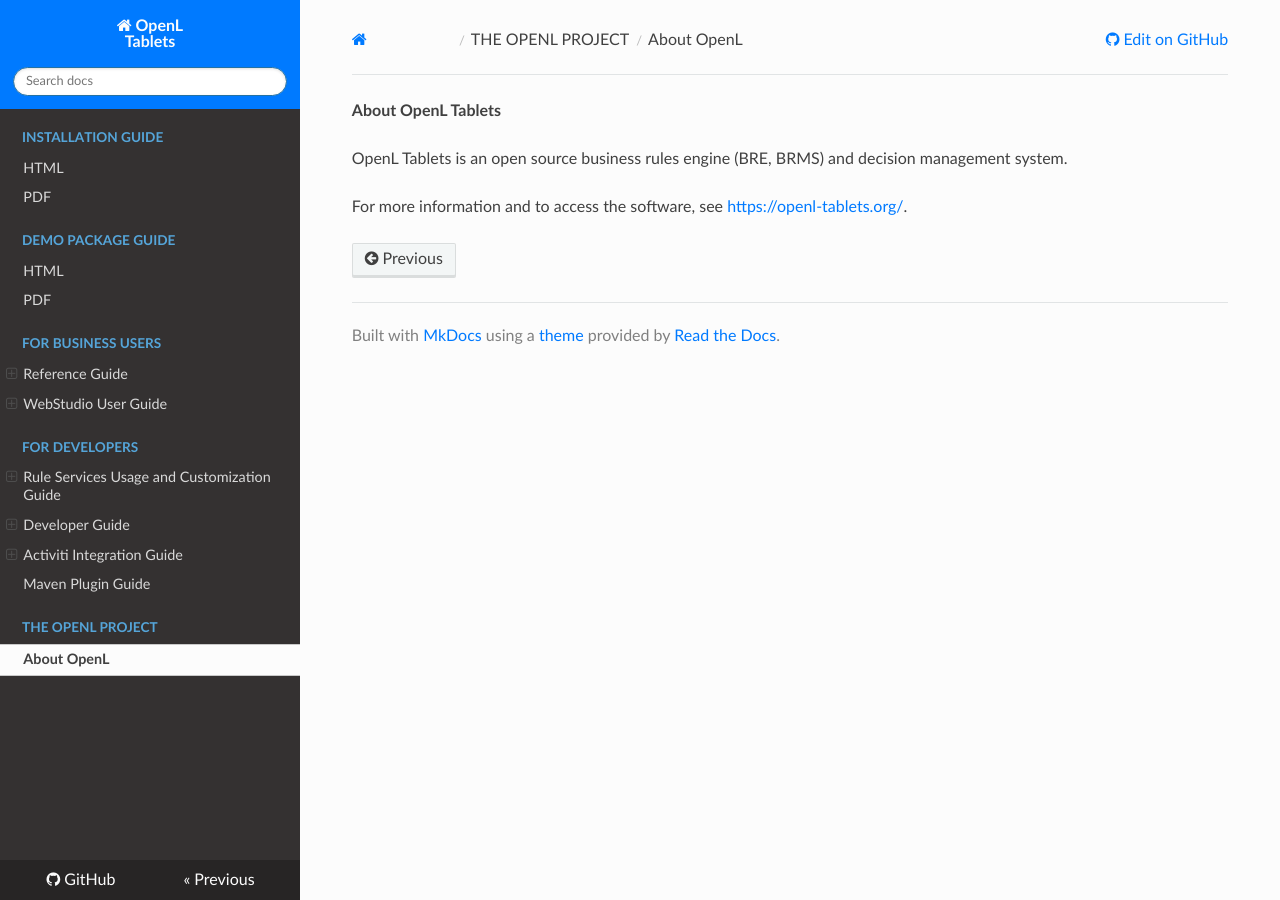
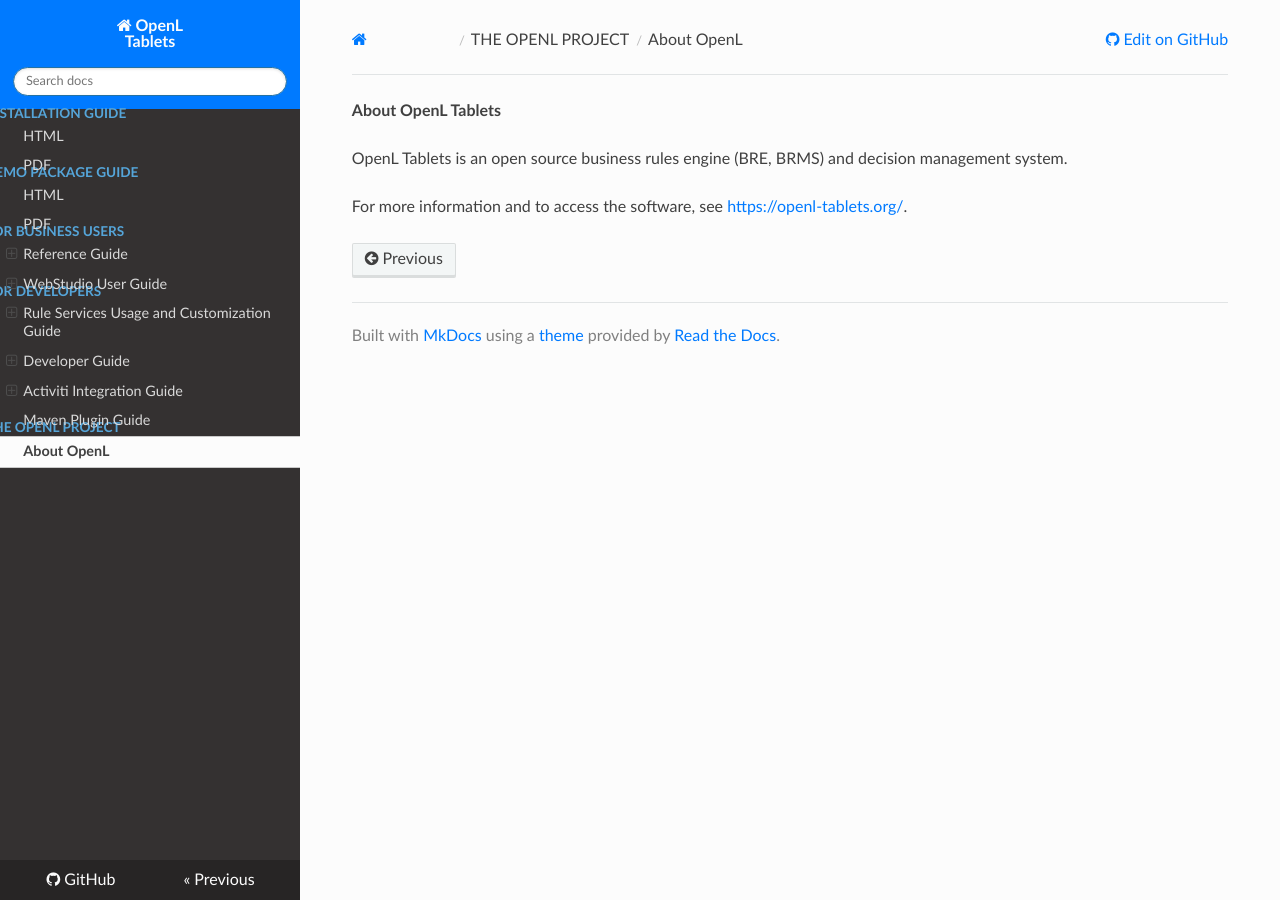
Before and after one commit to agradus/OpenLdocs, an MkDocs documentation site: the page built from docs/about.md, in a window 1280 px wide. Built offline with MkDocs 1.6.1, drawn with Linux system fonts in a browser that asks for light colours; nearby versions of some CDN libraries.

Commit message:
Update extra.css

```diff
--- a/docs/css/extra.css
+++ b/docs/css/extra.css
@@ -9,6 +9,14 @@
 li p.caption{
   margin-top: -15px;
   margin-bottom: -15px;
+}
+
+.wy-menu-vertical header, .wy-menu-vertical p.caption {
+  margin-top: -15px;
+  margin-left: -15px;
+  height: 15px;
+  line-height: 15px;
+  padding: 0px;
 }
 
 /* icon sizing in the left menu */
```
